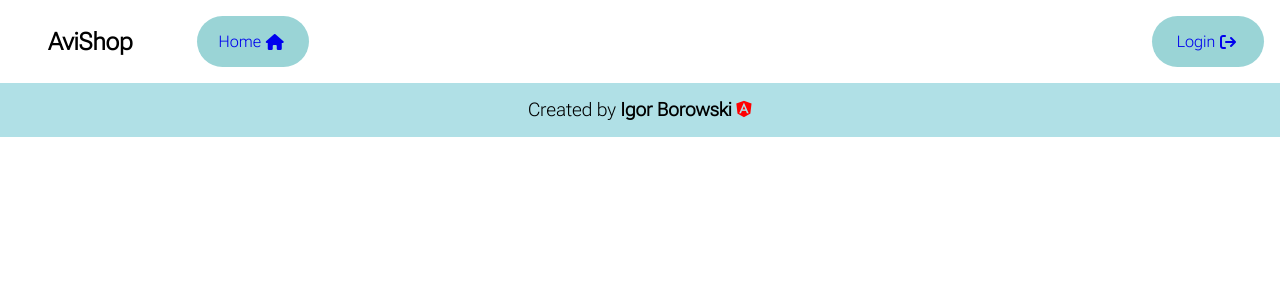
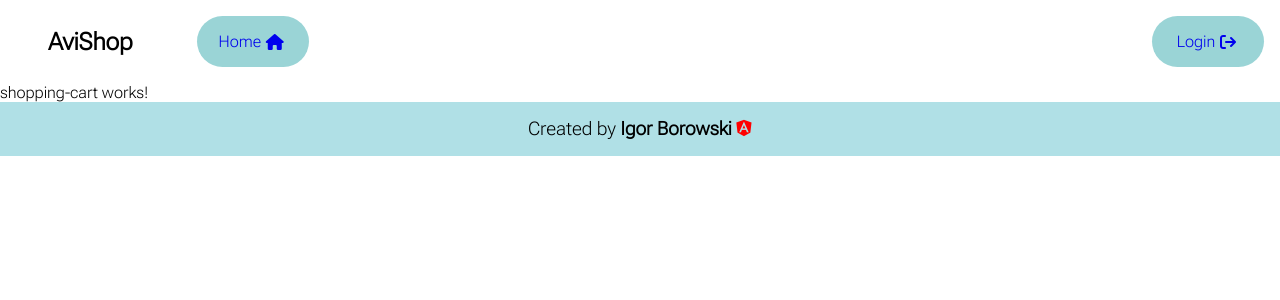
Before and after one commit to igobor94/AviShop, an Angular app: page /shopping-cart in a window 1280 px wide. Shown: the top 300 px of the page. Built offline with nearby package versions, Linux system fonts and the light colour scheme; what ngx-pagination would draw is missing.

Commit message:
create nav button & routing

```diff
--- a/src/app/shared/layouts/nav/nav.component.html
+++ b/src/app/shared/layouts/nav/nav.component.html
@@ -8,6 +8,10 @@
       <li class="nav__item" *ngIf="isLoggedIn">
         <a routerLink="products" class="nav__link archon archon__link">Products<i
             class="nav__icon archon__icon fa-solid fa-list"></i></a>
+      </li>
+      <li class="nav__item" *ngIf="isLoggedIn">
+        <a routerLink="shopping-cart" class="nav__link archon archon__link">Shopping Cart<i
+            class="nav__icon archon__icon fa-solid fa-cart-shopping"></i></a>
       </li>
     </div>
 
--- a/src/app/shopping-cart/shopping-cart-routing.module.ts
+++ b/src/app/shopping-cart/shopping-cart-routing.module.ts
@@ -1,7 +1,10 @@
 import { NgModule } from '@angular/core';
 import { RouterModule, Routes } from '@angular/router';
+import { ShoppingCartComponent } from './components/shopping-cart/shopping-cart.component';
 
-const routes: Routes = [];
+const routes: Routes = [
+  {path: '', component: ShoppingCartComponent}
+];
 
 @NgModule({
   imports: [RouterModule.forChild(routes)],
```
